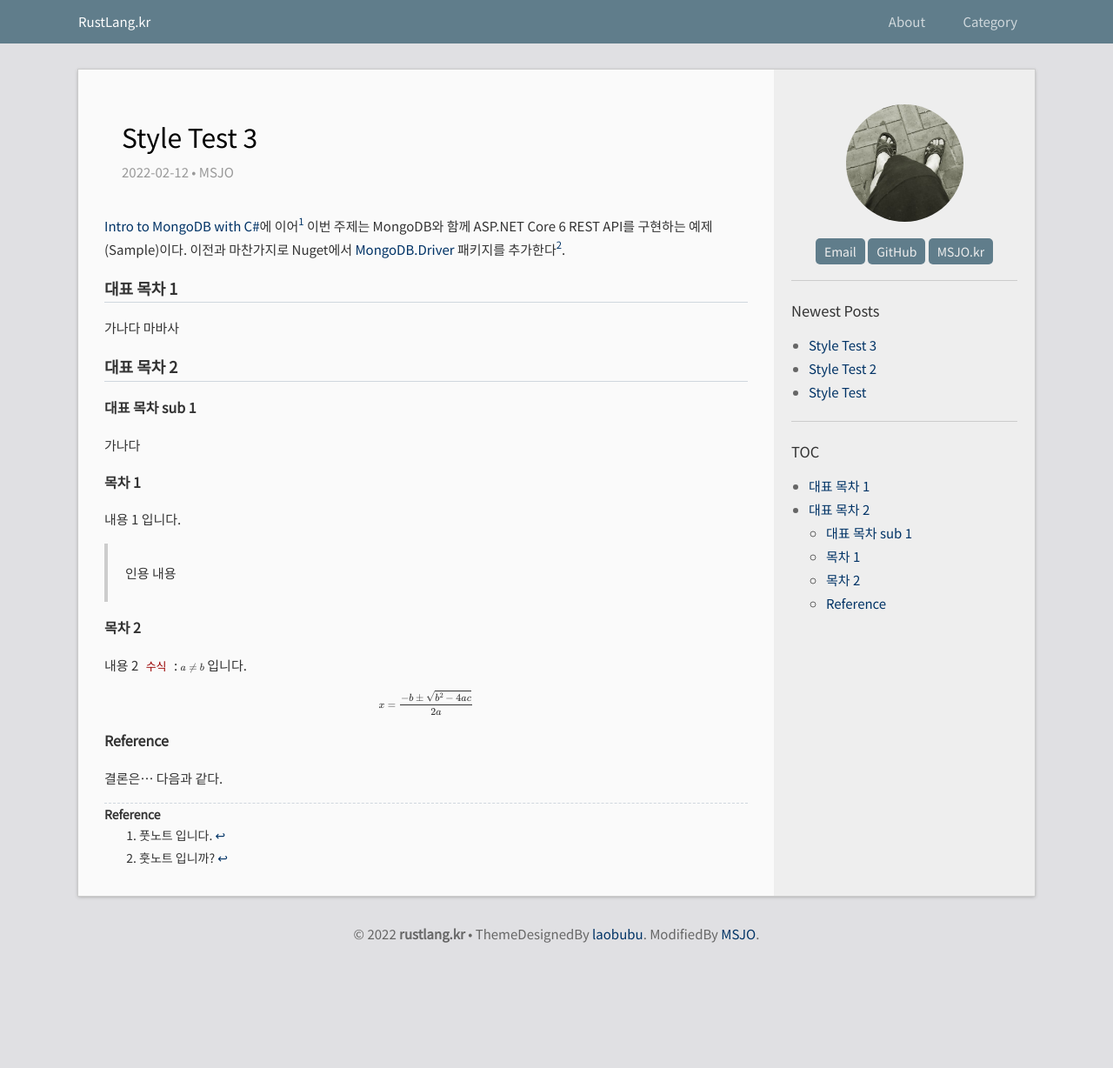
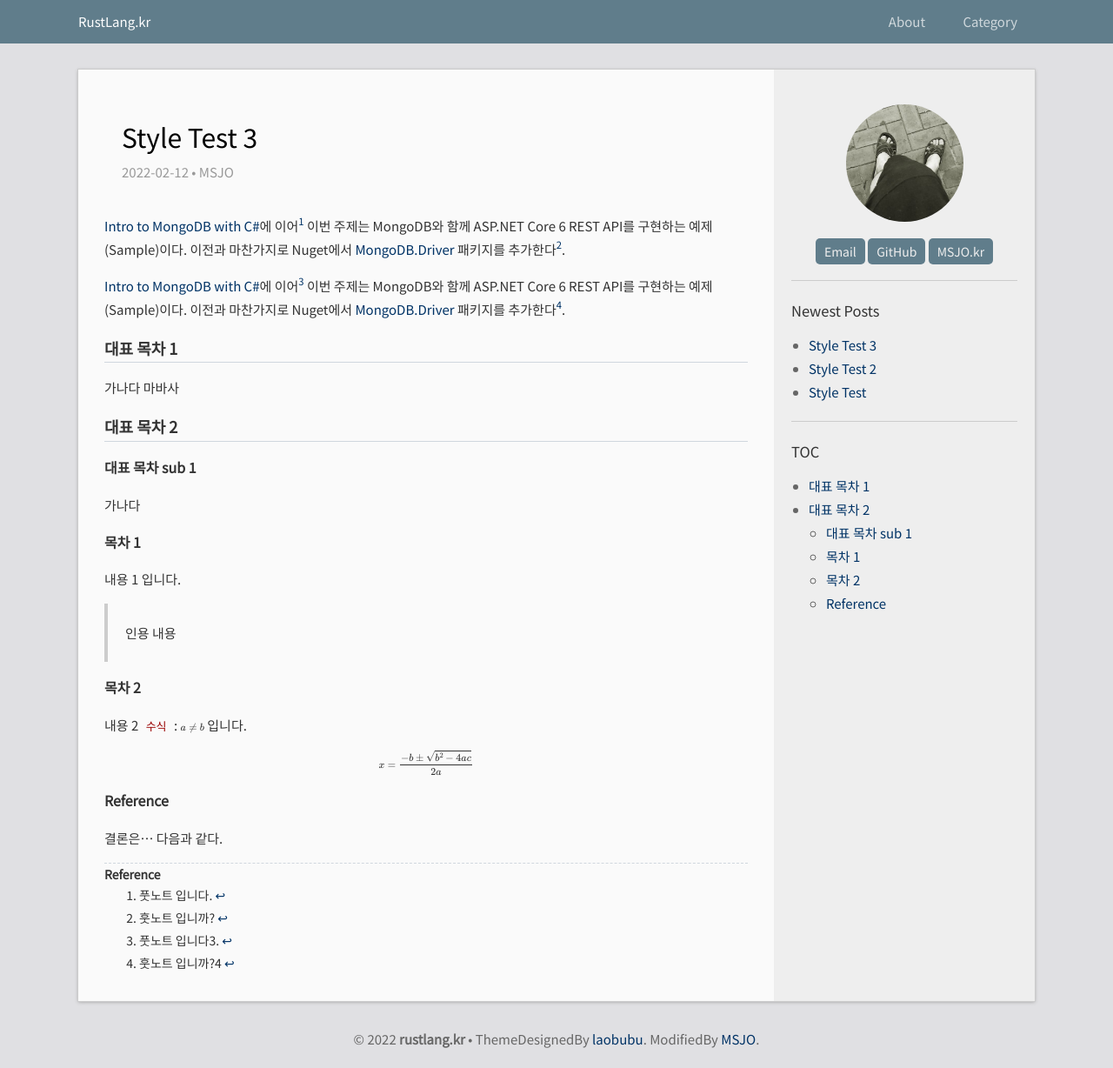
Before and after one commit to DebugJO/rustlang, a Jekyll site: the page built from _posts/2022-02-12-3.md, in a window 1280 px wide. Shown: the whole page at 87% size. Built offline with Jekyll 4.4.1, drawn with Linux system fonts in a browser that asks for light colours; formulas are drawn with MathJax 3; before the commit the page ends 1107 px from its top, so only the background shows below that.

Commit message:
Update 2022-02-12-3.md

```diff
--- a/_posts/2022-02-12-3.md
+++ b/_posts/2022-02-12-3.md
@@ -7,6 +7,8 @@ categories: [Rust 01 setup]
 [Intro to MongoDB with C#](https://msjo.kr/2020/04/12/1/)에 이어[^1] 이번 주제는 MongoDB와 함께 ASP.NET Core 6 REST API를 구현하는 예제(Sample)이다. 이전과 마찬가지로 Nuget에서 [MongoDB.Driver](https://www.nuget.org/packages/MongoDB.Driver) 패키지를 추가한다[^2].
 
 <!--more-->
+
+[Intro to MongoDB with C#](https://msjo.kr/2020/04/12/1/)에 이어[^3] 이번 주제는 MongoDB와 함께 ASP.NET Core 6 REST API를 구현하는 예제(Sample)이다. 이전과 마찬가지로 Nuget에서 [MongoDB.Driver](https://www.nuget.org/packages/MongoDB.Driver) 패키지를 추가한다[^4].
 
 ##### 대표 목차 1
 
@@ -36,5 +38,9 @@ $$
 
 결론은... 다음과 같다.
 
+<!--more-->
+
 [^1]: 풋노트 입니다.
 [^2]: 훗노트 입니까?
+[^3]: 풋노트 입니다3.
+[^4]: 훗노트 입니까?4
```
